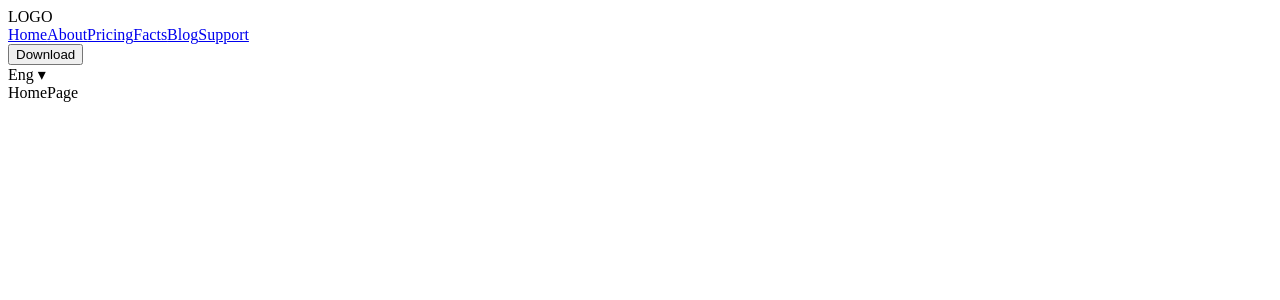
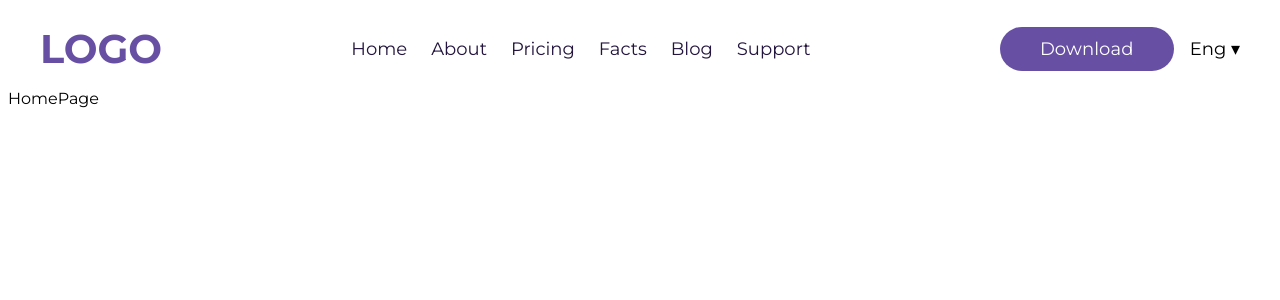
Before and after one commit to AnastasiiaBodnar/test-task, a Vue app: page / in a window 1280 px wide. Shown: the top 300 px of the page. Built offline with nearby package versions, Linux system fonts and the light colour scheme.

Commit message:
feat: add AppHeader styles

```diff
--- a/index.html
+++ b/index.html
@@ -3,6 +3,7 @@
   <head>
     <meta charset="UTF-8">
     <link rel="icon" href="/favicon.ico">
+    <link href="https://fonts.googleapis.com/css2?family=Montserrat:wght@400;700&display=swap" rel="stylesheet">
     <meta name="viewport" content="width=device-width, initial-scale=1.0">
     <title>Vite App</title>
   </head>
--- a/src/components/layout/AppHeader.vue
+++ b/src/components/layout/AppHeader.vue
@@ -12,10 +12,67 @@
             <a href="#">Support</a>
         </nav>
 
-        <div class="header-actions">
+        <div class="header__actions">
             <button class="header__btn">Download</button>
             <div class="header__lang">Eng ▾</div>
         </div>
     </div>
   </header>
 </template>
+
+<style>
+  .header__container{
+    max-width: 1200px;
+    margin: 0 auto;
+    padding: 16px 24px;
+    display: flex;
+    align-items: center;
+    justify-content: space-between;
+  }
+
+  .header__logo{
+    font-weight: bold;
+    color: var( --color-primary);
+    font-size: 40px;
+  }
+
+  .header__nav{
+    display: flex;
+    gap: 24px;
+  }
+
+  .header__nav a {
+    text-decoration: none;
+    color: var(--color-dark-text);
+    font-weight: 400;
+    font-size: 18px;
+    line-height: 28px;
+  }
+
+  .header__actions {
+    display: flex;
+    align-items: center;
+    gap: 16px;
+  }
+
+  .header__btn {
+    background: var(--color-primary);
+    color: var(--color-white);
+    border: none;
+    border-radius: 100px;
+    padding: 10px 24px;
+    width: 174px;
+    height: 44px;
+    gap: 10px;
+    font-weight: 500;
+    font-size: 18px;
+    line-height: 20px;
+    letter-spacing: 0.1px;
+  }
+
+  .header__lang {
+    font-weight: 400;
+    font-size: 18px;
+    line-height: 28px;
+  }
+  </style>
--- a/src/main.js
+++ b/src/main.js
@@ -1,6 +1,7 @@
 import { createApp } from 'vue'
 import App from './App.vue'
 import router from './router'
+import './assets/main.css'
 
 const app = createApp(App)
 
```
